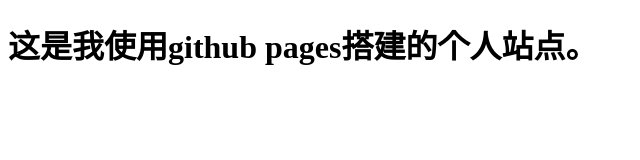
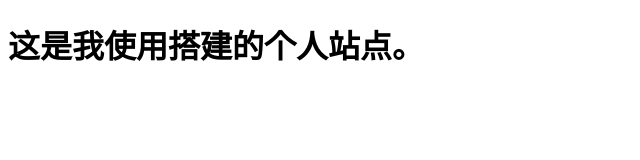
Before and after one commit to sphplve/sphplve.github.io, a plain HTML site: page index.html in a window 1280 px wide. Shown: the whole page, without its empty margins (0-640 px from the left). Drawn offline with Linux system fonts and the light colour scheme.

Commit message:
modify (#1)
* a

aa

* bb

bb

```diff
--- a/index.html
+++ b/index.html
@@ -1,6 +1,6 @@
 <!DOCTYPE html>
 <html>
 <body>
-<h1>这是我使用github pages搭建的个人站点。</h1>
+<h1>这是我使用搭建的个人站点。</h1>
 </body>
 </html>
```
Also changed, not shown: 1 other file.
